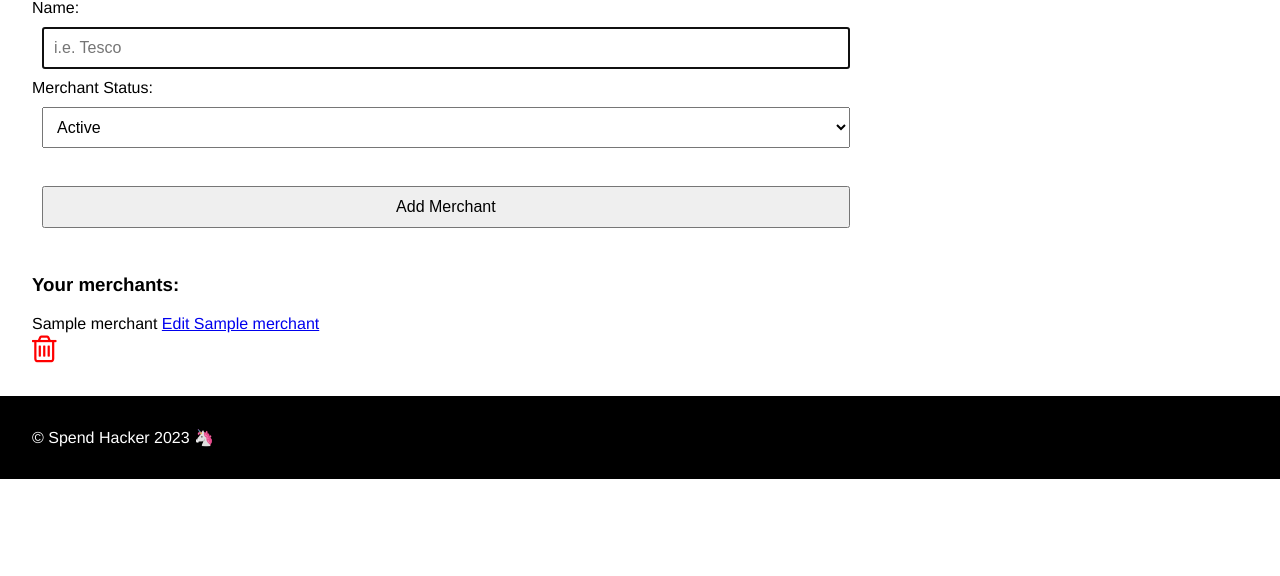
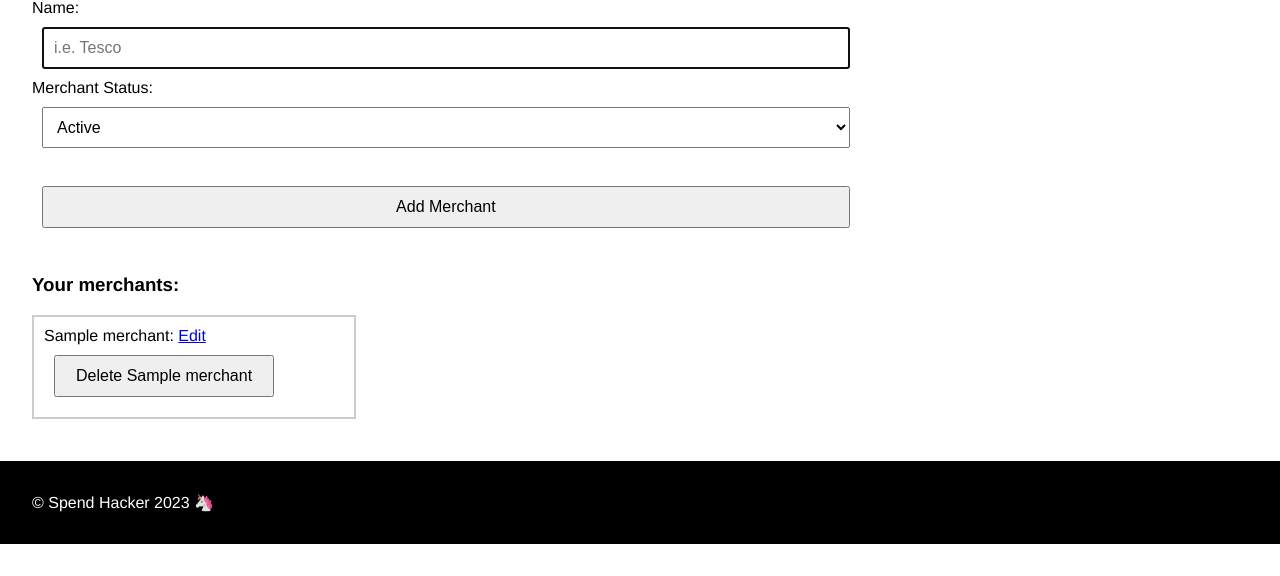
Before and after one commit to Cooper-Higgins/Spend_Tracker_Solo_Project, a Flask app: page /merchants/ in a window 1280 px wide. Shown: the part 224-800 px from the top of the page. Run offline with Flask 3, Linux system fonts and the light colour scheme; a database or web service that is not in the repository returns one stand-in record (values such as "Sample title"); some libraries are stand-ins or nearby versions.

Commit message:
Improved layout to merchant and category pages on edit / delete functionality

```diff
--- a/static/style.css
+++ b/static/style.css
@@ -72,6 +72,26 @@ line-height: 18px;
 margin-bottom: 10px;
 }
 
+.merchant {
+border: 2px solid #ccc;
+width: 300px;
+min-height: 68px;
+padding: 10px;
+display: flex;
+line-height: 18px;
+margin-bottom: 10px;
+}
+
+.category {
+border: 2px solid #ccc;
+width: 300px;
+min-height: 68px;
+padding: 10px;
+display: flex;
+line-height: 18px;
+margin-bottom: 10px;
+}
+
 .buttons {
 margin-top: 10px;
 margin-left: 2px;
--- a/templates/merchants/index.html
+++ b/templates/merchants/index.html
@@ -23,16 +23,14 @@
 
 <h3>Your merchants:</h3>
 {% for merchant in merchants %}
-  <div class="merchants">
+  <div class="merchant">
     <div class="merchant_name">
-      {{merchant.merchant_name}}
-      <a href="/merchants/{{merchant.id}}">Edit {{merchant.merchant_name}}</a>
+      {{merchant.merchant_name}}: <a href="/merchants/{{merchant.id}}">Edit</a>
+      <form class="delete-form" action="/merchants/{{merchant.id}}/delete" method="POST">
+        <button class="submit">Delete {{merchant.merchant_name}}</button>
+      </form>
     </div>
   </div>
-
-  <form class="delete-form" action="/merchants/{{merchant.id}}/delete" method="POST">
-    <button class="trash-button"><i class="fa fa-trash-o fa-3x" style="color:red" aria-hidden="true"></i></button>
-  </form>
 
 {% endfor %}
 
```
Also changed, not shown: templates/categories/index.html (+5 -7 lines).
